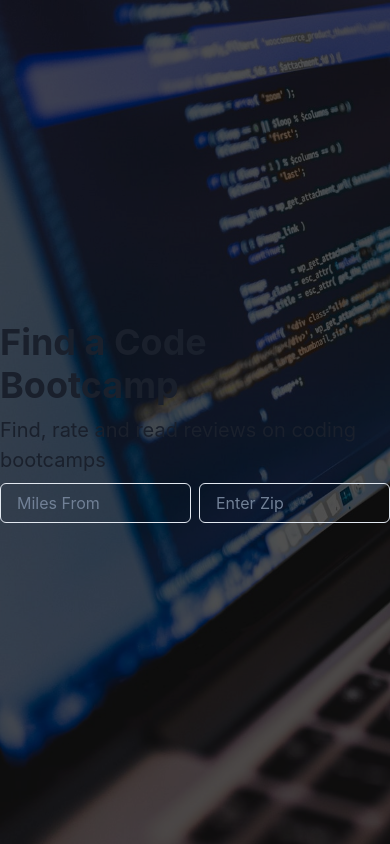
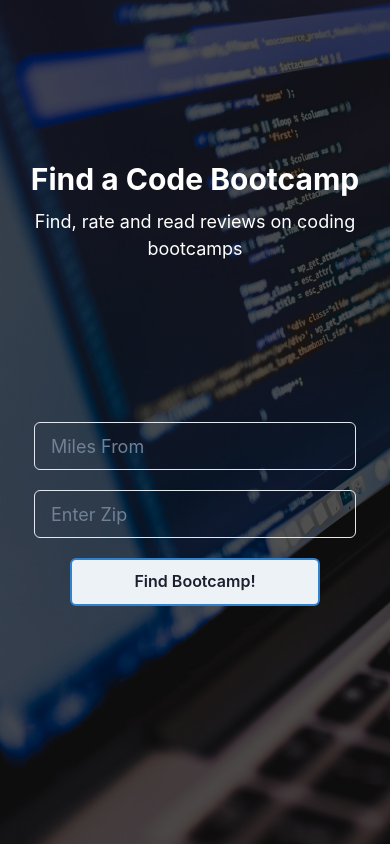
Before and after one commit to Srabo93/DevCamper_Frontend_REACT, a React (Create React App) app: page / in a window 390 px wide. Built offline with nearby package versions, Linux system fonts and the light colour scheme.

Commit message:
finished Index Page & Media Query

```diff
--- a/src/App.js
+++ b/src/App.js
@@ -1,9 +1,10 @@
 import { ChakraProvider } from "@chakra-ui/react";
 import Index from "./pages/Index/Index";
+import theme from "./theme";
 
 const App = () => {
   return (
-    <ChakraProvider>
+    <ChakraProvider theme={theme}>
       <Index />
     </ChakraProvider>
   );
--- /dev/null
+++ b/src/pages/Index/Form.js
@@ -0,0 +1,46 @@
+import React from "react";
+import {
+  Button,
+  FormControl,
+  GridItem,
+  Input,
+  SimpleGrid,
+  VStack,
+} from "@chakra-ui/react";
+const Form = () => {
+  return (
+    <VStack w="full" h="full" alignItems="center" spacing={5}>
+      <SimpleGrid columns={{ base: "2" }} spacing={5}>
+        <GridItem colSpan={{ base: "2", md: "2", lg: "1" }}>
+          <FormControl>
+            <Input
+              placeholder="Miles From"
+              color="white"
+              size={{ base: "lg" }}
+            />
+          </FormControl>
+        </GridItem>
+        <GridItem colSpan={{ base: "2", md: "2", lg: "1" }}>
+          <FormControl>
+            <Input
+              placeholder="Enter Zip"
+              color="white"
+              size={{ base: "lg" }}
+            />
+          </FormControl>
+        </GridItem>
+      </SimpleGrid>
+      <Button
+        size="md"
+        height="48px"
+        w={{ base: 250, md: 250, lg: 500 }}
+        border="2px"
+        borderColor="blue.500"
+      >
+        Find Bootcamp!
+      </Button>
+    </VStack>
+  );
+};
+
+export default Form;
--- /dev/null
+++ b/src/pages/Index/Header.js
@@ -0,0 +1,26 @@
+import React from "react";
+import { VStack } from "@chakra-ui/react";
+import { Heading, Text } from "@chakra-ui/react";
+const Header = () => {
+  return (
+    <VStack w="full" h="full" alignItems="center" justifyContent="center">
+      <Heading
+        color="white"
+        as="h1"
+        size={{ base: "xl", md: "2xl", lg: "3xl" }}
+      >
+        Find a Code Bootcamp
+      </Heading>
+      <Text
+        fontSize={{ base: "lg", md: "xl", lg: "2xl" }}
+        as="p"
+        color="white"
+        align="center"
+      >
+        Find, rate and read reviews on coding bootcamps
+      </Text>
+    </VStack>
+  );
+};
+
+export default Header;
--- a/src/pages/Index/Index.js
+++ b/src/pages/Index/Index.js
@@ -1,53 +1,20 @@
-import {
-  Container,
-  Flex,
-  FormControl,
-  GridItem,
-  Input,
-  SimpleGrid,
-  VStack,
-} from "@chakra-ui/react";
-import { Heading } from "@chakra-ui/react";
-import { Text } from "@chakra-ui/react";
+import { Container, Flex, VStack } from "@chakra-ui/react";
 import styles from "./index.module.css";
 import React from "react";
+import Header from "./Header";
+import Form from "./Form";
 
 const Index = () => {
   return (
     <div className={styles.index_background}>
-      <Container maxW="full" padding={0} bgColor="blackAlpha.700">
-        <Flex h="100vh" w="100vw">
-          <VStack
-            w="full"
-            h="full"
-            p={0}
-            spacing={2}
-            alignItems="center"
-            justifyContent="center"
-          >
-            <VStack>
-              <Heading as="h1" size="2xl">
-                Find a Code Bootcamp
-              </Heading>
-              <Text fontSize="xl">
-                Find, rate and read reviews on coding bootcamps
-              </Text>
-            </VStack>
-            <VStack>
-              <SimpleGrid columns="2" spacing={2}>
-                <GridItem colSpan={1}>
-                  <FormControl>
-                    <Input placeholder="Miles From" />
-                  </FormControl>
-                </GridItem>
-                <GridItem colSpan={1}>
-                  <FormControl>
-                    <Input placeholder="Enter Zip" />
-                  </FormControl>
-                </GridItem>
-              </SimpleGrid>
-            </VStack>
-          </VStack>
+      <Container maxW="full" bgColor="blackAlpha.700">
+        <Flex
+          h="100vh"
+          py={{ base: "0px", md: "10px", lg: "20px" }}
+          direction={{ base: "column" }}
+        >
+          <Header />
+          <Form />
         </Flex>
       </Container>
     </div>
--- a/src/pages/Index/index.module.css
+++ b/src/pages/Index/index.module.css
@@ -2,4 +2,7 @@
   background-image: url("/public/img/showcase.jpg");
   background-repeat: no-repeat;
   background-size: cover;
+  overflow: hidden;
+  max-width: 100vw;
+  max-height: 100vh;
 }
--- /dev/null
+++ b/src/theme/index.js
@@ -0,0 +1,10 @@
+import { extendTheme, theme as base } from "@chakra-ui/react";
+
+const theme = extendTheme({
+  fonts: {
+    heading: `Montserrat, ${base.fonts?.heading}`,
+    body: `Inter, ${base.fonts?.body}`,
+  },
+});
+
+export default theme;
```
